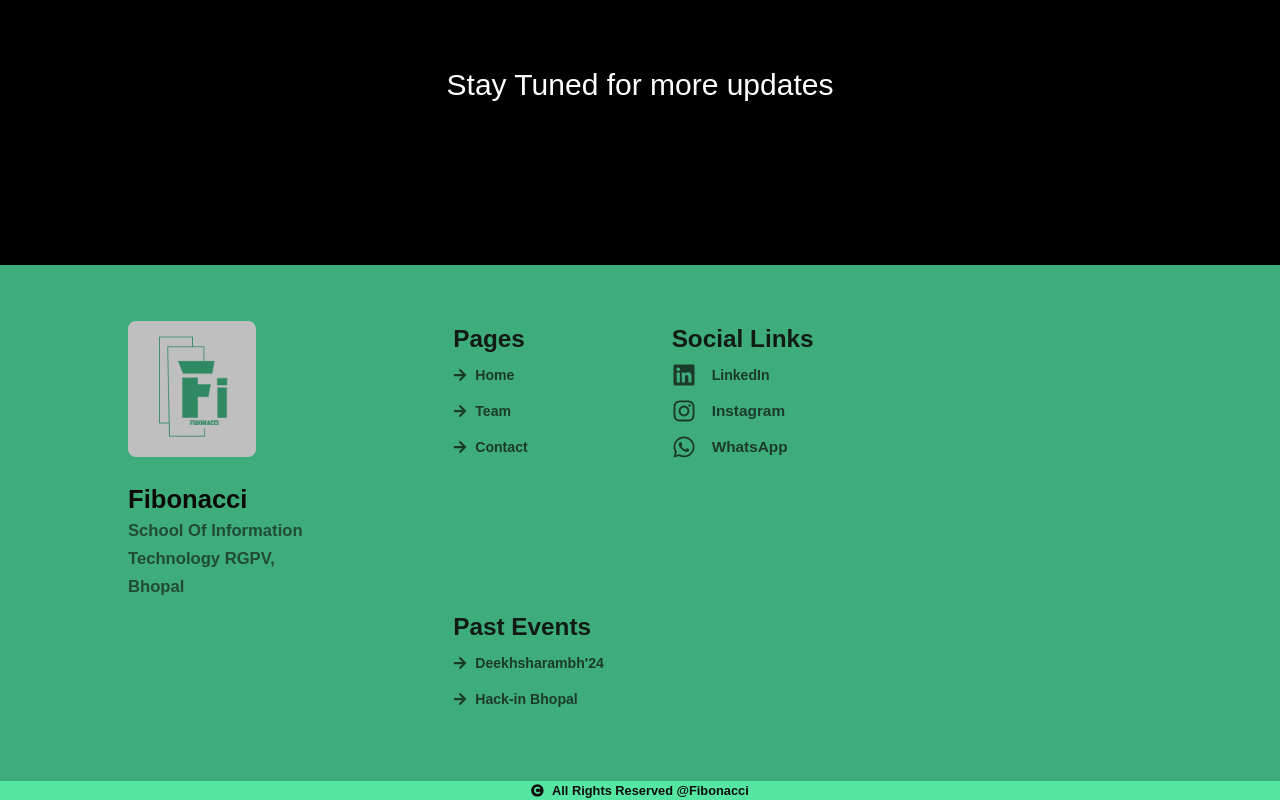
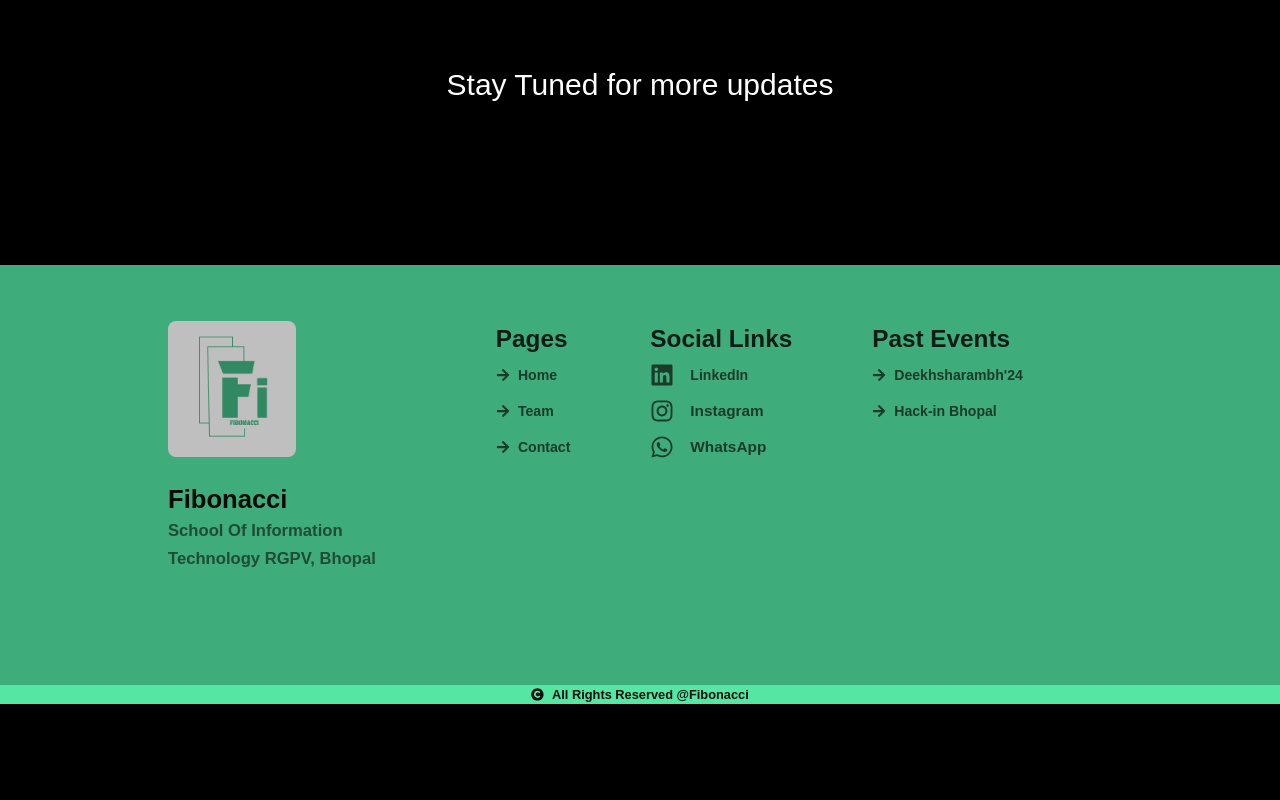
Before and after one commit to NitinChakrawarti/Fibonacci-soit, a React (Vite) app: page /fibohack in a window 1280 px wide. Shown: the part 559-1359 px from the top of the page. After the commit the page ends 1263 px from the top, so only its background shows below. Built offline with nearby package versions, Linux system fonts and the light colour scheme.

Commit message:
Update footer.jsx

```diff
--- a/src/components/footer.jsx
+++ b/src/components/footer.jsx
@@ -11,8 +11,8 @@ export default function Footer() {
     return (
         <>
             <Fade duration="2000" >
-                <div className='text-text_light mt-20 pb-8 w-[100%] bg-primary opacity-75 flex justify-between'>
-                    <div className='pl-8  lg:px-32  md:pb-8 pt-14 text-3xl text-white flex lg:flex-row flex-col  gap-6'>
+                <div className='text-text_light mt-20 pb-8 md:px-10 bg-primary opacity-75 flex justify-between'>
+                    <div className='pl-8  lg:px-32  md:pb-20 pt-14 text-3xl text-white flex lg:flex-row flex-col md:gap-16 lg:gap-6 gap-6'>
                         <div className=" flex sm:flex-col flex-row lg:flex-col md:flex-row md:gap-20 sm:gap-0 lg:gap-2 gap-8">
                             <img className="w-[10vmax] rounded-lg" src={Logo} />
                             <div className="flex flex-col lg:gap-0 md:gap-10 gap-0 md:justify-center ">
@@ -25,8 +25,8 @@ export default function Footer() {
                             </div>
                         </div>
                         <div className=" md:mt-16 lg:mt-0  mt-8">
-                            <div className="flex sm:flex-row flex-wrap lg:flex-row w-[100%] lg:justify-start gap-8 md:gap-12 lg:gap-36 lg:pl-24">
-                                <div className=" flex flex-row gap-8 md:gap-12 lg:gap-36 ">
+                            <div className="flex sm:flex-row flex-wrap lg:flex-row w-[100%] lg:justify-start gap-8 md:gap-36 lg:gap-20 lg:pl-24">
+                                <div className=" flex flex-row gap-8 md:gap-32 lg:gap-20 ">
                                     <div className=" md:w-auto w-[16vmax]">
                                         <h1 className="lg:text-[1.9vmax] md:text-[3vmax] text-text_dark/90 font-bold">Pages</h1>
                                         <ul className="text-text_dark/70 flex flex-col lg:gap-0 gap-4 md:leading-9  leading-3 lg:pt-0 pt-4 md:pt-8 ">
```
